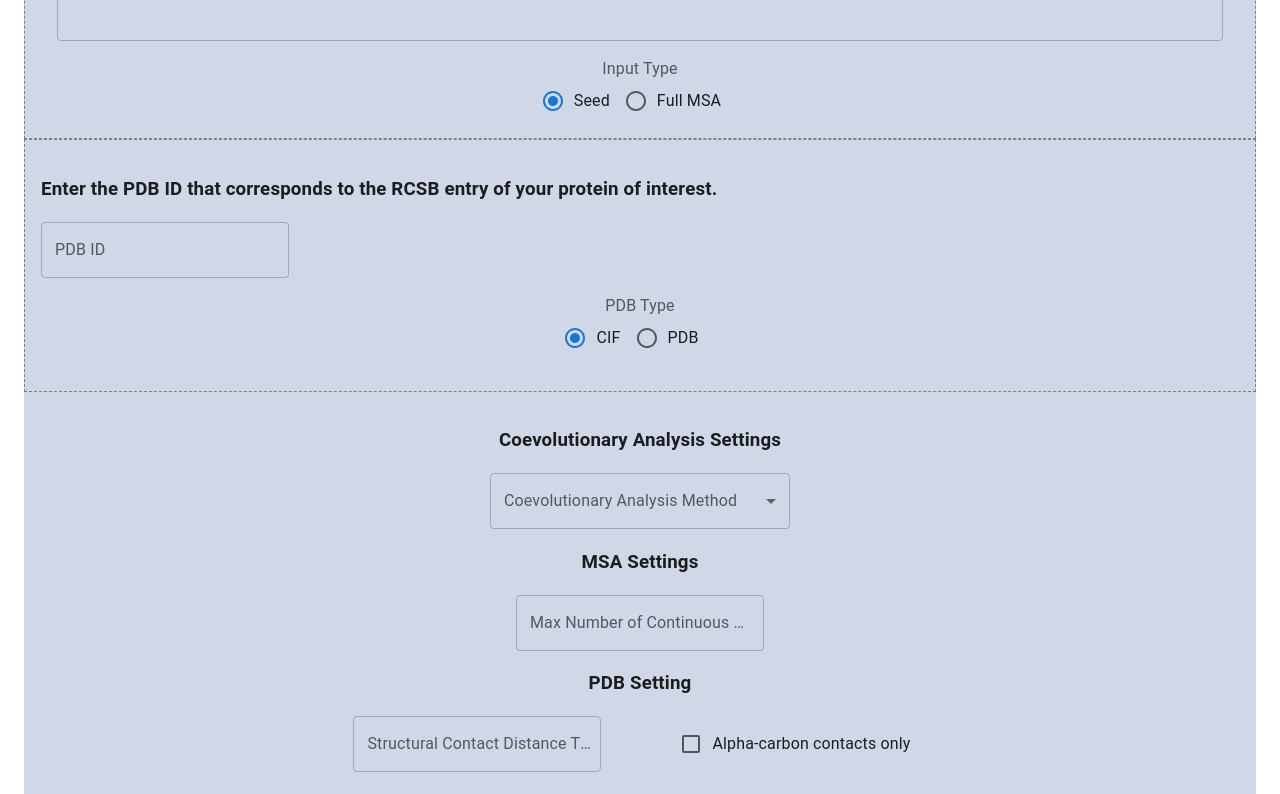
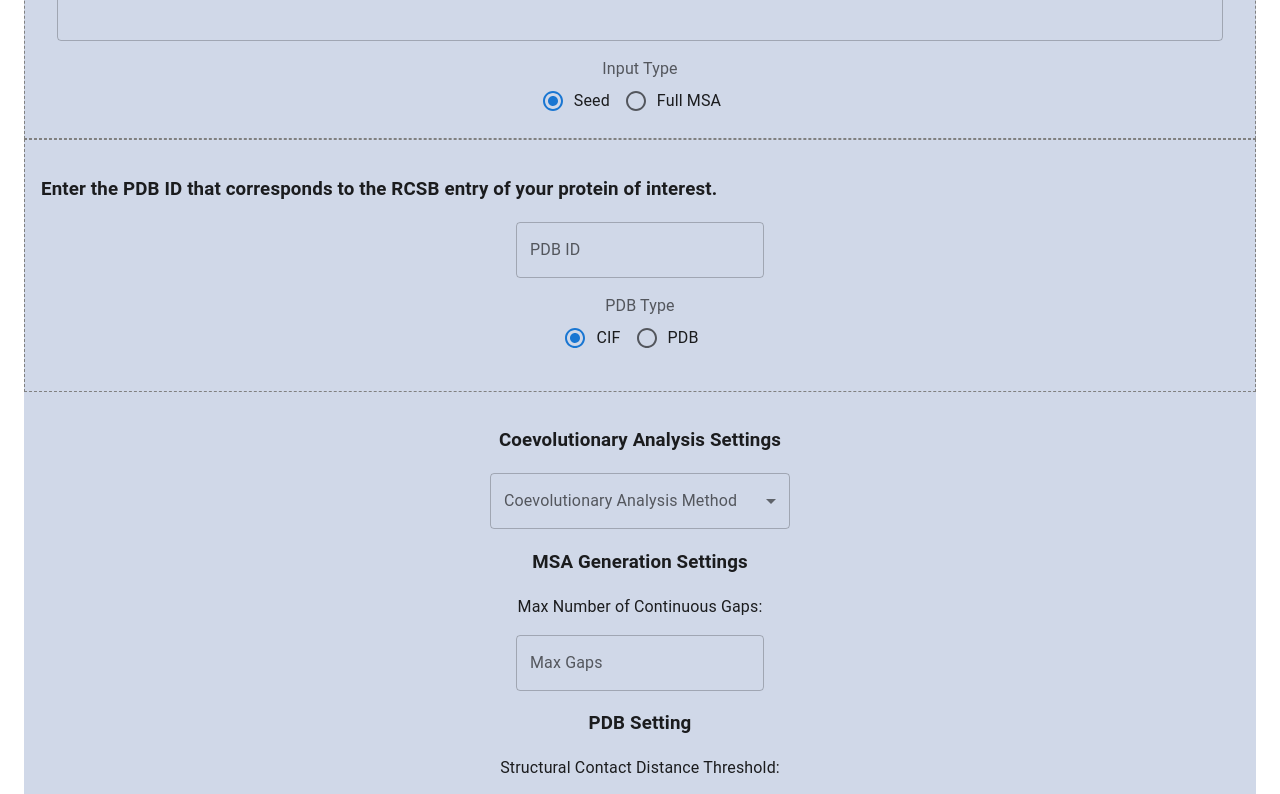
Before and after one commit to utdal/dcaServerFrontend, a React (Create React App) app: page /coevolving-pairs in a window 1280 px wide. Shown: the part 420-1214 px from the top of the page. Built offline with nearby package versions, Linux system fonts and the light colour scheme.

Commit message:
Minor UI layout changes (centering...)

```diff
--- a/src/components/PDBInput.js
+++ b/src/components/PDBInput.js
@@ -3,7 +3,7 @@ import { Box, TextField, FormControl, FormLabel, RadioGroup, FormControlLabel, R
 
 const PDBInput = ({ inputPDBID, handleInputPDBChange, handlePDBChange }) => {
   return (
-    <Box display="flex" justifyContent="flex-start" flexWrap="wrap" sx={{ width: '100%', p: 2, border: '1px dashed grey' }}>
+    <Box sx={{ width: '100%', p: 2, border: '1px dashed grey' }}>
       <h3 style={{ textAlign: 'left', width: '100%' }}>
         Enter the PDB ID that corresponds to the RCSB entry of your protein of interest.
       </h3>
--- a/src/components/PDBSettings.js
+++ b/src/components/PDBSettings.js
@@ -6,13 +6,14 @@ import FormControlLabel from '@mui/material/FormControlLabel';
 
 const PDBSettings = ({ distThresh, handleDistThreshChange, caOnly, handleCaOnlyChange }) => {
   return (
-    <Box sx={{ display: 'flex', flexDirection: 'row', justifyContent: 'center', alignItems: 'center', gap: 10 }}>
+    <Box sx={{}}>
+      <p>Structural Contact Distance Threshold:</p>
         <TextField
-            label = "Structural Contact Distance Threshold"
+            label = "Threshold (Å)"
             value={distThresh}
             onChange={handleDistThreshChange}>
         </TextField>
-        <FormGroup>
+        <FormGroup sx={{ alignItems: 'center' }}>
             <FormControlLabel control={<Checkbox checked={caOnly} onChange={handleCaOnlyChange}/>} label="Alpha-carbon contacts only" />
         </FormGroup>
     </Box>
--- a/src/pages/CoevolvingPairs copy.js
+++ b/src/pages/CoevolvingPairs copy.js
@@ -59,8 +59,7 @@ const CoevolvingPairs = () => {
   };
 
   const handleECutoffChange = (event) => {
-    if (!isNaN(event.target.value) || event.target.value === '' || event.target.value === '-')
-    {
+    if (!isNaN(event.target.value) || event.target.value === '' || event.target.value === '-') {
       setECutoff(event.target.value);
     }
   };
@@ -70,15 +69,13 @@ const CoevolvingPairs = () => {
   }
 
   const handleMaxContGapsChange = (event) => {
-    if (((!isNaN(event.target.value)) || event.target.value === '') && !event.target.value.includes("."))
-    {
+    if (((!isNaN(event.target.value)) || event.target.value === '') && !event.target.value.includes(".")) {
       setMaxContGaps(event.target.value);
     }
   };
 
   const handleDistThreshChange = (event) => {
-    if (!isNaN(event.target.value) || event.target.value === '' || event.target.value === '-')
-    {
+    if (!isNaN(event.target.value) || event.target.value === '' || event.target.value === '-') {
       setDistThresh(event.target.value);
     }
   };
@@ -100,7 +97,7 @@ const CoevolvingPairs = () => {
     console.log("THETA: " + theta);
     console.log("THRESHOLD: " + distThresh);
     console.log("E: " + ECutoff)
-    console.log("Max Gaps: "+ maxContGaps)
+    console.log("Max Gaps: " + maxContGaps)
     // Reset fields or provide feedback as needed
     //const msaTask = await generateMsa(inputValue);
     //const dcaTask = await computeDca(msaTask.id);
@@ -109,15 +106,15 @@ const CoevolvingPairs = () => {
   return (
     <React.Fragment>
       <CssBaseline />
-      <Box sx={{ display: 'flex', alignItems: 'center', justifyContent: 'space-between', backgroundColor: '#282c34', p: '20px', color: 'white', width: '100%'}}>
+      <Box sx={{ display: 'flex', alignItems: 'center', justifyContent: 'space-between', backgroundColor: '#282c34', p: '20px', color: 'white', width: '100%' }}>
         <HomeButton />
       </Box>
       <Container maxWidth="xl">
-        <Box sx={{ bgcolor: '#d0d8e8'}}>
+        <Box sx={{ bgcolor: '#d0d8e8' }}>
           <form onSubmit={handleSubmit}>
             <MSAInput
               inputType={selectedFileTypes.Seed ? 'Seed' : 'MSA'}
-              inputMSA={selectedFileTypes.Seed? inputMSA : inputFile}
+              inputMSA={selectedFileTypes.Seed ? inputMSA : inputFile}
               handleInputMSAChange={handleInputMSAChange}
               handleFileTypeChange={handleFileTypeChange}
             />
@@ -126,9 +123,9 @@ const CoevolvingPairs = () => {
               handleInputPDBChange={handleInputPDBChange}
               handlePDBChange={handlePDBChange}
             />
-            <Box sx={{ width: '100%', p: 2}}>
+            <Box sx={{ width: '100%', p: 2 }}>
               <h3>Coevolutionary Analysis Settings</h3>
-                <FormControl  sx={{ width: '25%' }}>
+              <FormControl sx={{ width: '25%' }}>
                 <InputLabel id="coevolutionary-analysis-method">Coevolutionary Analysis Method</InputLabel>
                 <Select
                   labelId="coevolutionary-analysis-method"
@@ -143,22 +140,24 @@ const CoevolvingPairs = () => {
               </FormControl>
 
               {analysisMethod === 'mfDCA' ?
-                  <MFDCASettings ECutoff={ECutoff} handleECutoffChange={handleECutoffChange} defaultTheta={defaultTheta} theta={theta} handleThetaChange={handleThetaChange}/>
+                <MFDCASettings ECutoff={ECutoff} handleECutoffChange={handleECutoffChange} defaultTheta={defaultTheta} theta={theta} handleThetaChange={handleThetaChange} />
                 :
                 <></>
               }
 
-
-                <h3> MSA Settings </h3>
+              {selectedFileTypes.Seed ? <>
+                <h3> MSA Generation Settings </h3>
+                <p>Max Number of Continuous Gaps:</p>
                 <TextField
-                  label = "Max Number of Continuous Gaps"
+                  label="Max Gaps"
                   value={maxContGaps}
                   onChange={handleMaxContGapsChange}>
                 </TextField>
+              </> : undefined}
 
 
               <h3>PDB Setting</h3>
-                <PDBSettings distThresh={distThresh} handleDistThreshChange={handleDistThreshChange} caOnly={caOnly} handleCaOnlyChange={handleCaOnlyChange}/>
+              <PDBSettings distThresh={distThresh} handleDistThreshChange={handleDistThreshChange} caOnly={caOnly} handleCaOnlyChange={handleCaOnlyChange} />
             </Box>
 
             <Button type="submit" variant="contained" color="primary" sx={{ mt: 2 }}>
```
Lines whose indentation alone changed are shown as unchanged.
